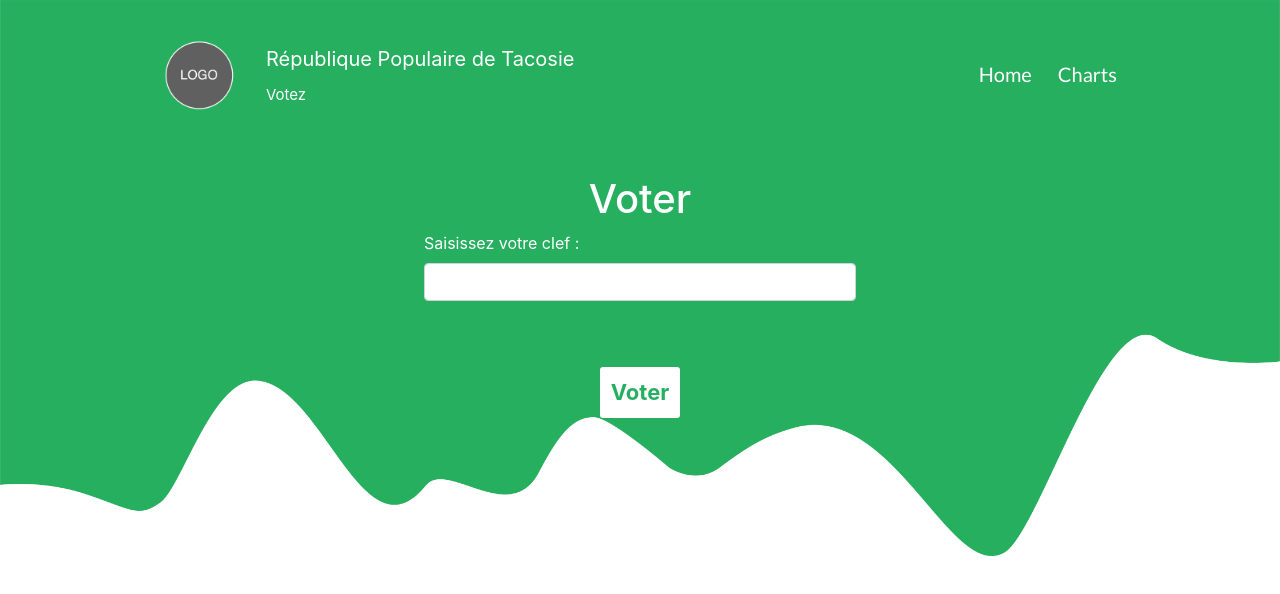
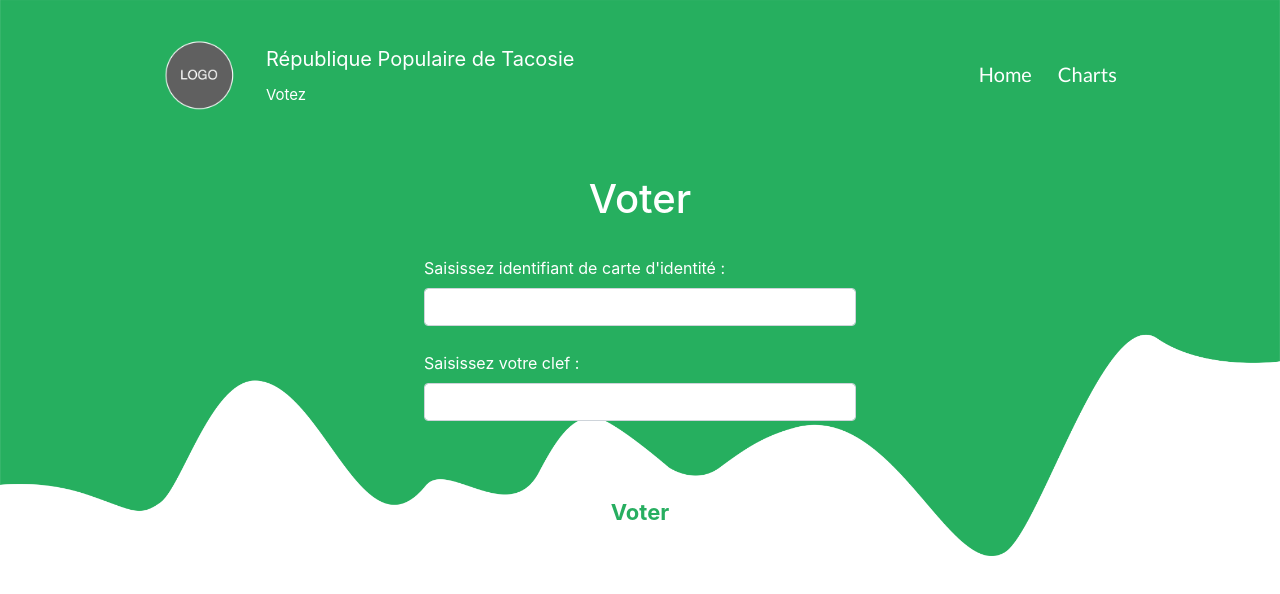
Before and after one commit to LChausiaux/tacosie, a React (Create React App) app: page / in a window 1280 px wide. Shown: the top 594 px of the page. Built offline with nearby package versions, Linux system fonts and the light colour scheme.

Commit message:
2 input fields : CNI & private key Fields must be filled

```diff
--- a/src/components/landing.component.js
+++ b/src/components/landing.component.js
@@ -1,19 +1,69 @@
 import React, {Component} from "react";
-import {Link} from "react-router-dom";
+import {Link, Redirect} from "react-router-dom";
 
 export default class Landing extends Component
 {
+    constructor(props)
+    {
+        super(props);
+        this.validateForm = this.validateForm.bind(this);
+        this.onChangePrivateKey = this.onChangePrivateKey.bind(this);
+        this.onChangeCNI = this.onChangeCNI.bind(this);
+
+        this.state = {
+            CNI: '',
+            privateKey: '',
+            validateForm: false
+        }
+    }
+
+    onChangeCNI(e)
+    {
+        this.setState({
+            CNI: e.target.value
+        });
+    };
+
+    onChangePrivateKey(e)
+    {
+        this.setState({
+            privateKey: e.target.value
+        });
+    };
+
+    //Validate CNI & private key inputs
+    validateForm()
+    {
+        let validation = this.state.CNI !== '' && this.state.privateKey !== '';
+
+        this.setState({
+            validateForm: validation
+        });
+    };
+
     render()
     {
         return (
             <div className='container'>
+                {this.validateForm}
+
                 <div className="call-to-action">
                     <h1>Voter</h1>
                     <div className="form-group">
+                        <label htmlFor="key">Saisissez identifiant de carte d'identité : </label>
+                        <input className='form-control' id="CNI" type="text" value={this.state.CNI}
+                               onChange={this.onChangeCNI}/>
                         <label htmlFor="key">Saisissez votre clef : </label>
-                        <input className='form-control' id="key" type="text"/>
+                        <input className='form-control' id="privateKey" type="text" value={this.state.privateKey}
+                               onChange={this.onChangePrivateKey}/>
                     </div>
-                    <Link to='/candidats' className="btn btn-primary-light">Voter</Link>
+                    {
+                        this.state.validateForm
+                            ? <Redirect to="/candidats"/>
+                            : ''
+                    }
+                    <div onClick={this.validateForm}
+                       className="btn btn-primary-light">Voter</div>
                 </div>
             </div>
         );
--- a/src/scss/_main.scss
+++ b/src/scss/_main.scss
@@ -110,6 +110,7 @@
 				label
 				{
 					color : white;
+					margin-top: 25px;
 				}
 			}
 
```
